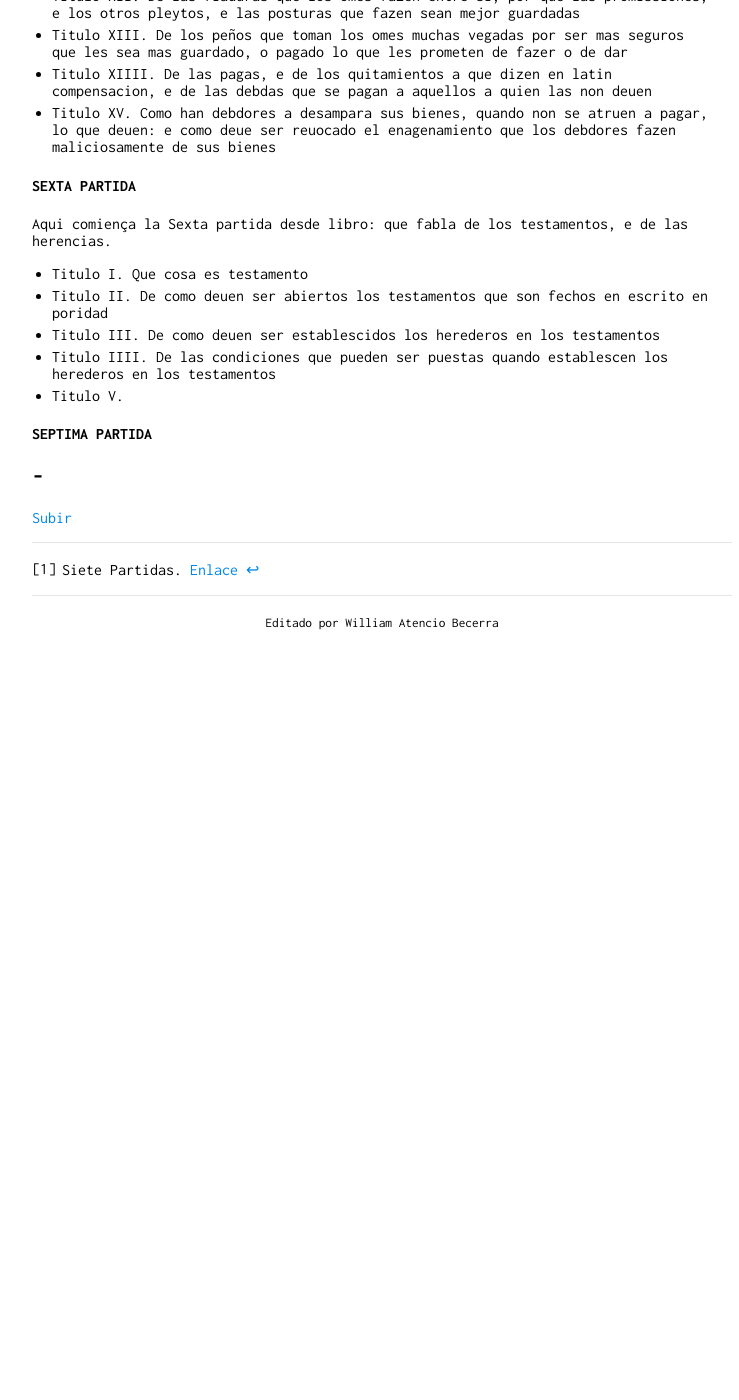
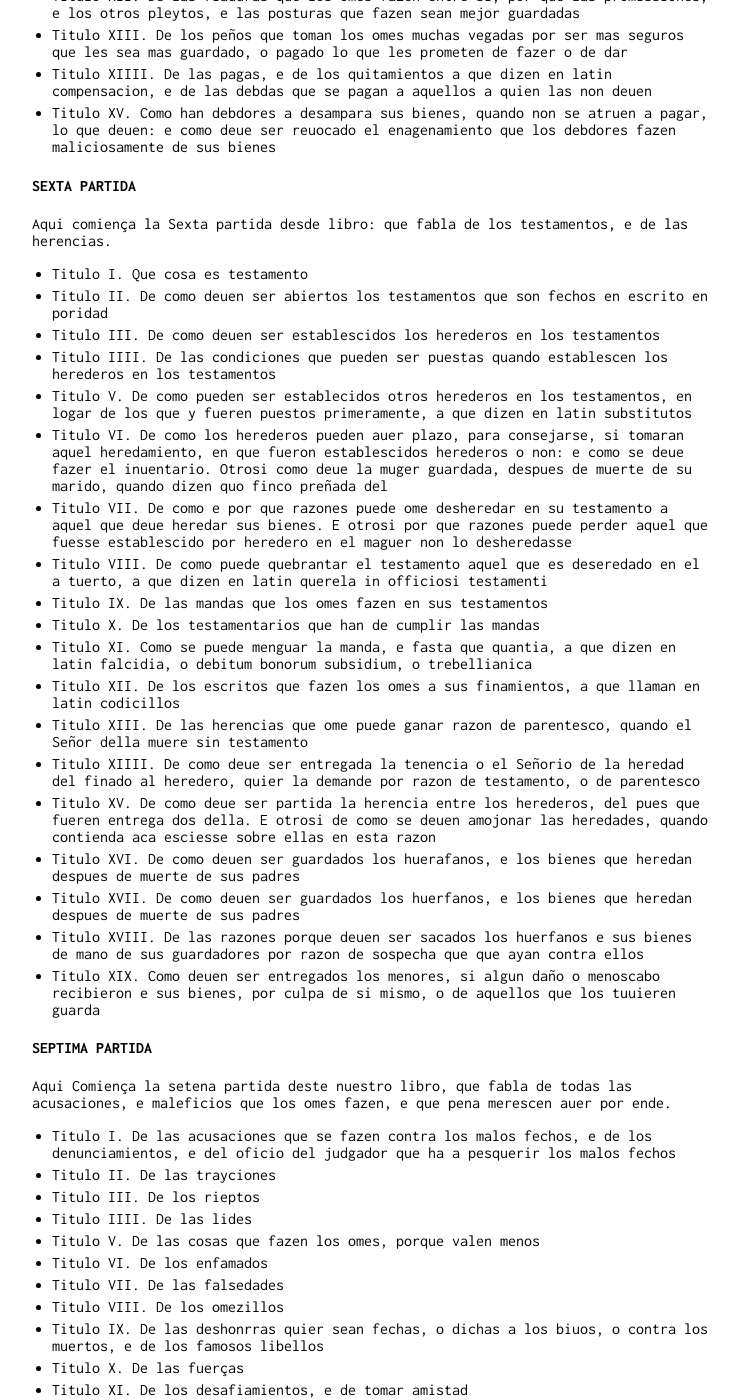
Before and after one commit to actio1680/actio1680.github.io, a Jekyll site: the page built from paginas/sietepartidas.md, in a window 1280 px wide and 1400 px high, scrolled down 4294 px. Shown: the whole window, without its empty margins (258-997 px from the left). Built offline with Jekyll 4.4.1, drawn with Linux system fonts in a browser that asks for light colours; our own code applies the rules of GitHub Pages for plain Markdown files; before the commit the page ends 4924 px from its top, so only the background shows below that; some of the changed text lies outside the part shown.

Commit message:
Update sietepartidas.md

```diff
--- a/paginas/sietepartidas.md
+++ b/paginas/sietepartidas.md
@@ -164,12 +164,61 @@ Aqui comiença la Sexta partida desde libro: que fabla de los testamentos, e de
 - Titulo II. De como deuen ser abiertos los testamentos que son fechos en escrito en poridad
 - Titulo III. De como deuen ser establescidos los herederos en los testamentos
 - Titulo IIII. De las condiciones que pueden ser puestas quando establescen los herederos en los testamentos
-- Titulo V.
+- Titulo V. De como pueden ser establecidos otros herederos en los testamentos, en logar de los que y fueren puestos primeramente, a que dizen en latin substitutos
+- Titulo VI. De como los herederos pueden auer plazo, para consejarse, si tomaran aquel heredamiento, en que fueron establescidos herederos o non: e como se deue fazer el inuentario. Otrosi como deue la muger guardada, despues de muerte de su marido, quando dizen quo finco preñada del
+- Titulo VII. De como e por que razones puede ome desheredar en su testamento a aquel que deue heredar sus bienes. E otrosi por que razones puede perder aquel que fuesse establescido por heredero en el maguer non lo desheredasse
+- Titulo VIII. De como puede quebrantar el testamento aquel que es deseredado en el a tuerto, a que dizen en latin querela in officiosi testamenti
+- Titulo IX. De las mandas que los omes fazen en sus testamentos
+- Titulo X. De los testamentarios que han de cumplir las mandas
+- Titulo XI. Como se puede menguar la manda, e fasta que quantia, a que dizen en latin falcidia, o debitum bonorum subsidium, o trebellianica
+- Titulo XII. De los escritos que fazen los omes a sus finamientos, a que llaman en latin codicillos
+- Titulo XIII. De las herencias que ome puede ganar razon de parentesco, quando el Señor della muere sin testamento
+- Titulo XIIII. De como deue ser entregada la tenencia o el Señorio de la heredad del finado al heredero, quier la demande por razon de testamento, o de parentesco
+- Titulo XV. De como deue ser partida la herencia entre los herederos, del pues que fueren entrega dos della. E otrosi de como se deuen amojonar las heredades, quando contienda aca esciesse sobre ellas en esta razon
+- Titulo XVI. De como deuen ser guardados los huerafanos, e los bienes que heredan despues de muerte de sus padres
+- Titulo XVII. De como deuen ser guardados los huerfanos, e los bienes que heredan despues de muerte de sus padres
+- Titulo XVIII. De las razones porque deuen ser sacados los huerfanos e sus bienes de mano de sus guardadores por razon de sospecha que que ayan contra ellos
+- Titulo XIX. Como deuen ser entregados los menores, si algun daño o menoscabo recibieron e sus bienes, por culpa de si mismo, o de aquellos que los tuuieren guarda
+
 
 #### SEPTIMA PARTIDA
+Aqui Comiença la setena partida deste nuestro libro, que fabla de todas las acusaciones, e maleficios que los omes fazen, e que pena merescen auer por ende.
 
--
--
+- Titulo I. De las acusaciones que se fazen contra los malos fechos, e de los denunciamientos, e del oficio del judgador que ha a pesquerir los malos fechos
+- Titulo II. De las trayciones
+- Titulo III. De los rieptos
+- Titulo IIII. De las lides
+- Titulo V. De las cosas que fazen los omes, porque valen menos
+- Titulo VI. De los enfamados
+- Titulo VII. De las falsedades
+- Titulo VIII. De los omezillos
+- Titulo IX. De las deshonrras quier sean fechas, o dichas a los biuos, o contra los muertos, e de los famosos libellos
+- Titulo X. De las fuerças
+- Titulo XI. De los desafiamientos, e de tomar amistad
+- Titulo XII. De las Treguas, e de las seguranças, e de las pazes
+- Titulo XIII. De los robos
+- Titulo XIIII. De los furtos, e de los fieruos que los consejan, o los esfuerçan que fagan mal, e de los guardadores que fazen furto a los menores
+- Titulo XV. De los daños quelos omes, o las bestias fazen en las cosas de otro de qual natura quier que sean
+- Titulo XVI. De los engaños malos, e bueno, e de los baratadores
+- Titulo XVII. De los adulterios
+- Titulo XVIII. De los queyazen con sus parientas, o con sus cuñadas
+- Titullo XIX. De los que yazen con mugeres de orden , o con biude que biua hostamente en su casa, o con virgenes por falago, o por engaño non les faziendo fuerça
+- Titulo XX. De los fuerçan, o lleuan robadas las virgines, o las mugeres de orden, o las biudas que biuen honestamente
+- Titulo XXI. De los que fazen pecado de luxuria contra natura
+- Titulo XXII. De los alcahuetes
+- Titulo XXIII. De los agoreros, e de los sorteros, e de los otros adeuinos, e de los fechizeros, e de los truhanes
+- Titulo XXIIII. De los judios
+- Titulo XXV. De los moros
+- Titulo XXVI. De los hereges
+- Titulo XXVII. De los desesperados que matan assi mismos, o a otros por algo que les dan, e de los bienes dellos
+- Titulo XXVIII. De los que denuestan a Dios, e a santa Maria, e a los otros santos
+- Titulo XXIX. De como deuen ser recabdados los presos
+- Titulo XXX. De los tormentos
+- Titulo XXXI. De las penas
+- Titulo XXXII. De los perdones
+- Titulo XXXIII. Del significamiento de las palabras, e de las cosas dubdosas
+- Titulo XXXIIII. De las reglas del derecho
+
 
 
 [Subir](#Top)
```
